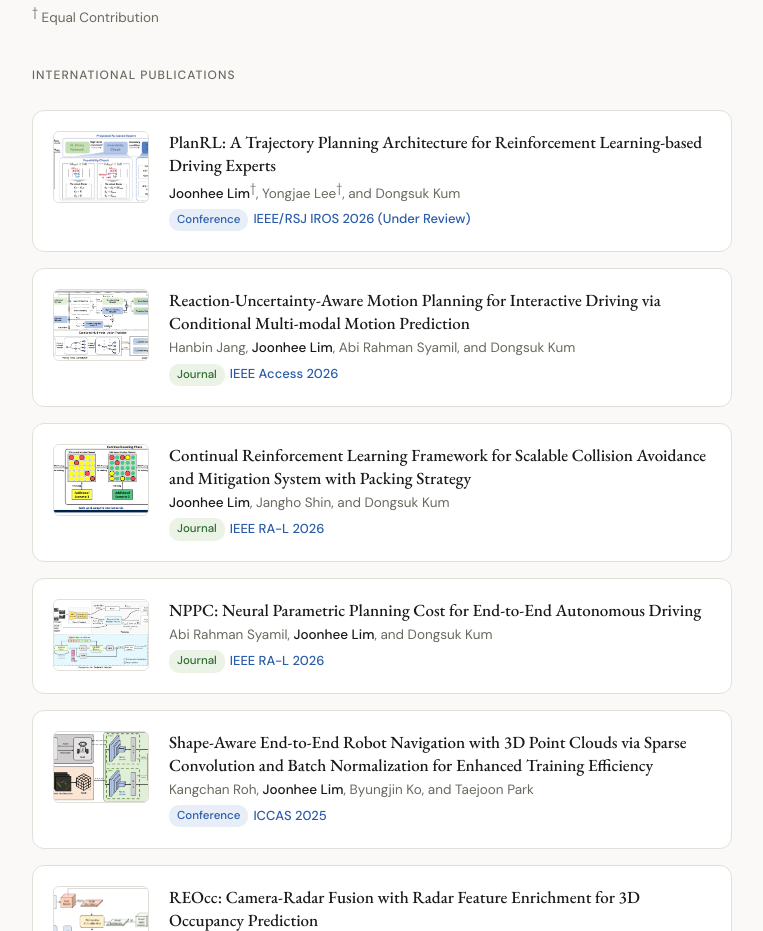
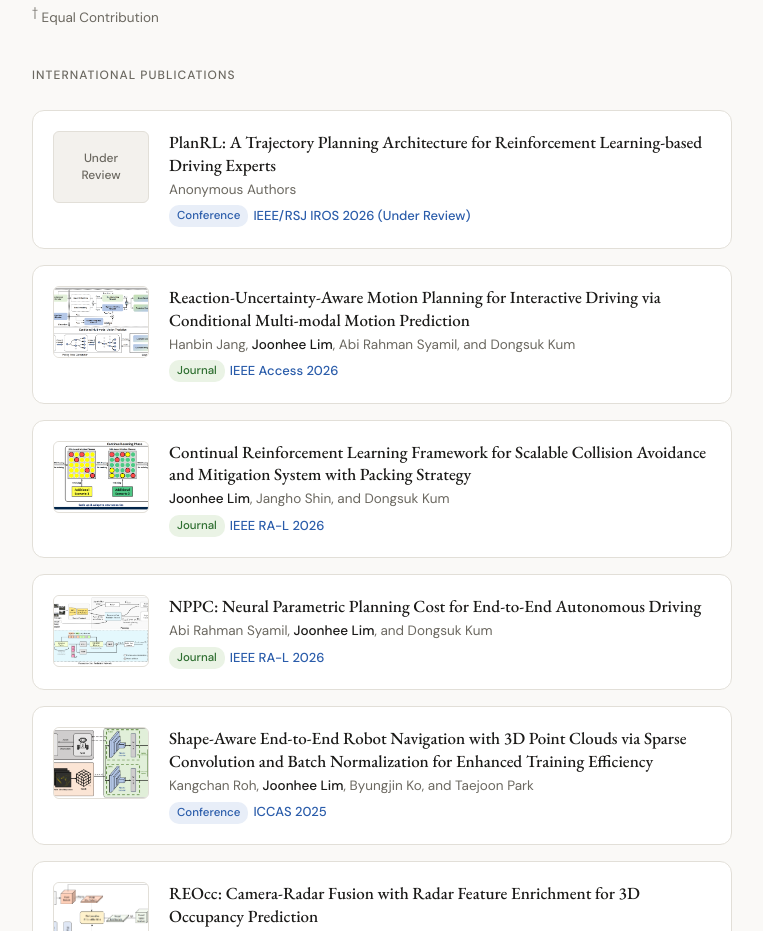
Before and after one commit to kingear3/kingear3.github.io, a plain HTML site: page index.html in a window 1280 px wide. Shown: the part 798-1729 px from the top of the page, without its empty margins (258-1021 px from the left). Drawn offline with nearby package versions, Linux system fonts and the light colour scheme.

Commit message:
Add files via upload

```diff
--- a/index.html
+++ b/index.html
@@ -580,13 +580,11 @@
       <div class="pub-section-label">International Publications</div>
       <div class="pub-list">
         <div class="pub-item-intl">
-          <div class="pub-thumb" style="padding: 0;"><img src="figs/planrl.png" alt="PlanRL"
-              style="width: 100%; height: 100%; object-fit: cover;"></div>
+          <div class="pub-thumb" style="font-weight: 500; font-size: 12px;">Under<br>Review</div>
           <div class="pub-info">
             <div class="pub-title"><a href="#">PlanRL: A Trajectory Planning Architecture for Reinforcement
                 Learning-based Driving Experts</a></div>
-            <div class="pub-authors"><strong>Joonhee Lim</strong><sup>†</sup>, Yongjae Lee<sup>†</sup>, and Dongsuk Kum
-            </div>
+            <div class="pub-authors">Anonymous Authors</div>
             <div class="pub-venue"><span class="venue-badge badge-conf">Conference</span>IEEE/RSJ IROS 2026 (Under Review)</div>
           </div>
         </div>
```
Also changed, not shown: 1 other file.
